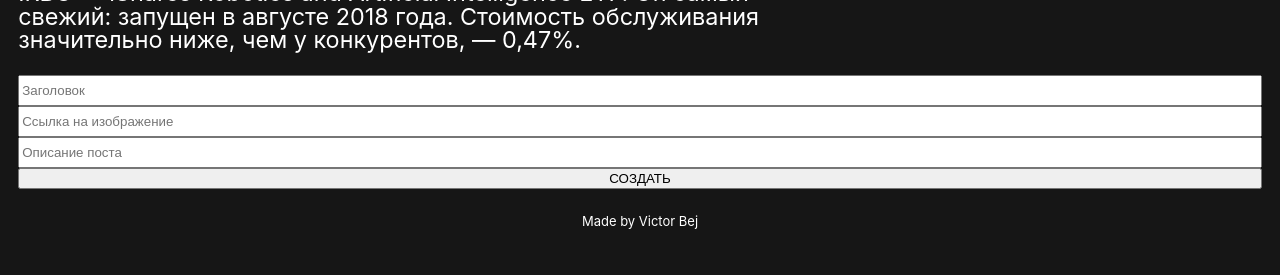
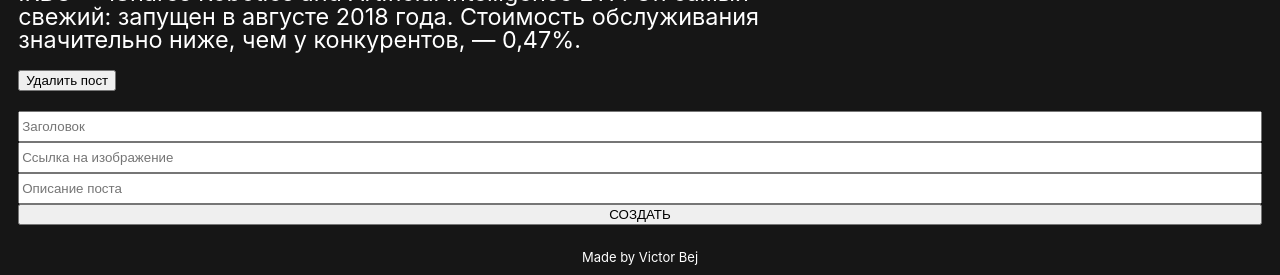
Before and after one commit to victorbej/finance-frontend, a React (Create React App) app: page /blog in a window 1280 px wide. Shown: the part 1053-1328 px from the top of the page. Before the commit the page ends 1299 px from the top, so only its background shows below. Built offline with nearby package versions, Linux system fonts and the light colour scheme.

Commit message:
delete button created

```diff
--- a/src/components/CreatePosts/CreatePosts.js
+++ b/src/components/CreatePosts/CreatePosts.js
@@ -1,5 +1,6 @@
 import React from 'react';
 import PostLists from './PostLists';
+import PostForm from './PostForm';
 
 import classes from './Posts.module.scss';
 
@@ -7,27 +8,27 @@ function CreatePosts() {
     const [posts, setPosts] = React.useState([
         { id: 1, url: 'https://images.unsplash.com/photo-1633311905139-7b6088a69e33?ixlib=rb-1.2.1&ixid=MnwxMjA3fDB8MHxwaG90by1wYWdlfHx8fGVufDB8fHx8&auto=format&fit=crop&w=1332&q=80', title: 'Искусственный интеллект', body: 'В этот сектор входят разработки в области машинного обучения, нейросетей, робототехники, распознавания лица и речи. Благодаря нейросетям бортовой компьютер самоуправляемого транспорта может отличить пешехода от прочих объектов на трассе. Инвестировать в искусственный интеллект и робототехнику можно через несколько фондов: IRBO, ROBO, BOTZ, ROBT. Мне понравился глобальный фонд IRBO — iShares Robotics and Artificial Intelligence ETF. Он самый свежий: запущен в августе 2018 года. Стоимость обслуживания значительно ниже, чем у конкурентов, — 0,47%.' }
     ]);
-    const [post, setPost] = React.useState({ title: '', url: '', body: '' })
+
+    function createPost(newPost) {
+        setPosts([...posts, newPost]);
+    }
+
+    function remove(post) {
+        const isInList = !!posts.find((item) => item.id === post.id);
+        const newList = isInList
+            ? posts.filter((item) => item.id !== post.id)
+            : [...posts, post];
+        setPosts(newList);
+    }
 
     const pageTitle = ['Создайте свой пост об инвестициях'];
-
-    function addPost(e) {
-        e.preventDefault();
-        setPosts([...posts, { ...post, id: Date.now() }]);
-        setPost({ title: '', url: '', body: '' });
-    }
 
     return (
         <div className="Posts">
             <h2 className={classes.pageTitle}>{pageTitle}</h2>
             <div className="container">
-                <PostLists posts={posts} />
-                <div className={classes.inputs}>
-                    <input className={classes.input} value={post.title} onChange={e => setPost({ ...post, title: e.target.value })} type="text" placeholder="Заголовок" />
-                    <input className={classes.input} value={post.url} onChange={e => setPost({ ...post, url: e.target.value })} type="url" placeholder="Ссылка на изображение" />
-                    <input className={classes.input} value={post.body} onChange={e => setPost({ ...post, body: e.target.value })} type="text" placeholder="Описание поста" />
-                    <button onClick={addPost} type="submit">СОЗДАТЬ</button>
-                </div>
+                <PostLists remove={remove} posts={posts} />
+                <PostForm create={createPost} />
             </div>
         </div>
     )
--- /dev/null
+++ b/src/components/CreatePosts/PostForm.js
@@ -0,0 +1,26 @@
+import React from 'react';
+
+import classes from './Posts.module.scss';
+
+function PostForm({ create }) {
+
+    const [post, setPost] = React.useState({ title: '', url: '', body: '' })
+
+    function addPost(e) {
+        e.preventDefault();
+        const newPost = { ...post, id: Date.now() };
+        setPost({ title: '', url: '', body: '' });
+        create(newPost);
+    }
+
+    return (
+        <div className={classes.inputs}>
+            <input className={classes.input} value={post.title} onChange={e => setPost({ ...post, title: e.target.value })} type="text" placeholder="Заголовок" />
+            <input className={classes.input} value={post.url} onChange={e => setPost({ ...post, url: e.target.value })} type="url" placeholder="Ссылка на изображение" />
+            <input className={classes.input} value={post.body} onChange={e => setPost({ ...post, body: e.target.value })} type="text" placeholder="Описание поста" />
+            <button onClick={addPost} type="submit">СОЗДАТЬ</button>
+        </div>
+    )
+}
+
+export default PostForm;
--- a/src/components/CreatePosts/PostLists.js
+++ b/src/components/CreatePosts/PostLists.js
@@ -3,6 +3,7 @@ import React from 'react';
 import classes from './Posts.module.scss';
 
 function PostLists(props) {
+
     return (
         <ul>
             {props.posts.map((post, index) =>
@@ -10,6 +11,7 @@ function PostLists(props) {
                     <h2 className={classes.postTitle}>{post.title}</h2>
                     <img className={classes.postImage} src={post.url} alt={post.title} />
                     <p className={classes.postBody}>{post.body}</p>
+                    <button className={classes.deleteButton} onClick={() => props.remove(post)}>Удалить пост</button>
                 </li>
             )}
         </ul>
--- a/src/components/CreatePosts/Posts.module.scss
+++ b/src/components/CreatePosts/Posts.module.scss
@@ -12,7 +12,7 @@
 }
 .postBody {
   font-size: 0.9em;
-  margin: 1em 0;
+  margin: 1em 0 0.5em;
 }
 .inputs {
   display: flex;
@@ -21,6 +21,9 @@
 }
 .input {
   min-height: 25px;
+}
+.deleteButton {
+  margin: 0 0 1.5em;
 }
 @media screen and (min-width: 900px) {
   .postBody {
```
